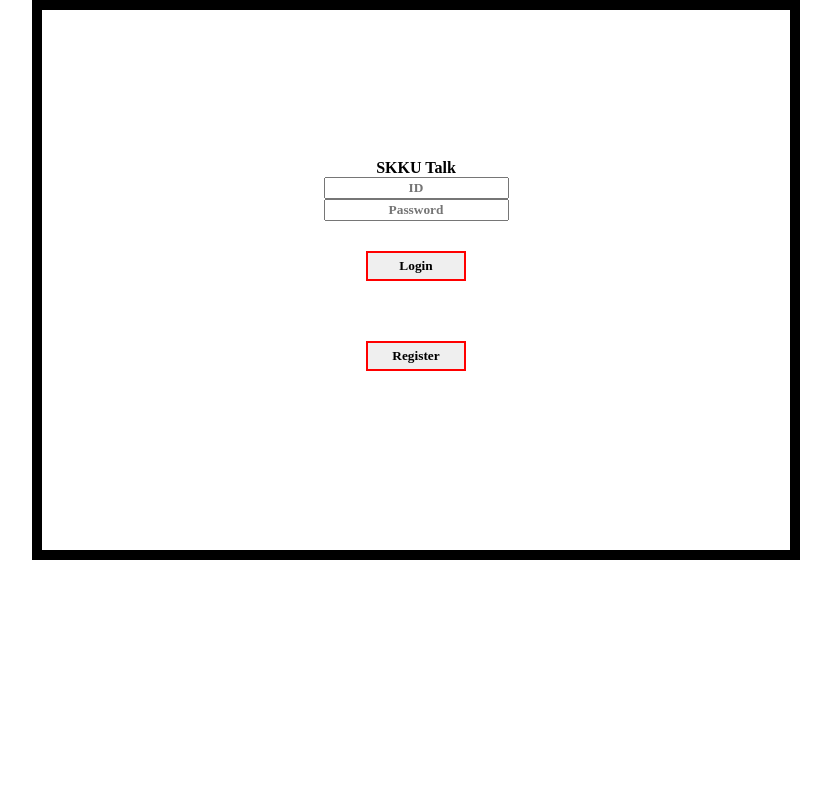
After one commit to jihostudy/WebProgammingLab, a FastAPI app: template templates/login.html in a window 1280 px wide. The commit adds this page. Shown: the whole page, without its empty margins (224-1055 px from the left). Run offline with FastAPI, Linux system fonts and the light colour scheme; the template is opened without the code that fills it, so the values that code supplies are empty; parts of the project's set-up code (start-up, migrations or seed data) failed here and were passed over.

Commit message:
로그인 등록 구현 완료

```diff
--- /dev/null
+++ b/main.py
@@ -0,0 +1,102 @@
+from fastapi import Depends, FastAPI, Response, Request
+from fastapi.responses import FileResponse, RedirectResponse
+from fastapi.staticfiles import StaticFiles
+from fastapi.templating import Jinja2Templates
+
+# 로그인 관련
+from fastapi.security import OAuth2PasswordRequestForm
+from fastapi_login import LoginManager
+from fastapi_login.exceptions import InvalidCredentialsException
+from sqlalchemy.orm import Session
+
+# db관련 import
+from model import Base, User
+from database import SessionLocal, engine
+from crud import db_register_user
+# from schema
+
+app = FastAPI()
+
+# 프론트엔드 파일 정적 파일로 서빙하기
+app.mount("/static", StaticFiles(directory="static"), name="static")
+# template
+templates = Jinja2Templates(directory="templates")
+
+# db가져오기
+Base.metadata.create_all(bind=engine)
+
+class NotAuthenticatedException(Exception):
+    pass
+
+SECRET_KEY = "super-secret-key"
+manager = LoginManager(SECRET_KEY, "/login", use_cookie=True,
+                            custom_exception=NotAuthenticatedException)
+
+def get_db():
+    db = SessionLocal()
+    try:
+        yield db
+    finally:
+        db.close()
+
+# 2.2. 쿠키가 없으면 자동으로 여기가 실행됨
+@app.exception_handler(NotAuthenticatedException)
+def auth_exception_handler(req: Request, exc: NotAuthenticatedException):
+    """
+    Redirect user to the login page if not logged in
+    """
+    print("Entered Here")
+    return templates.TemplateResponse("login.html",{"request":req})
+
+# 2.1. 쿠키가 있으면 db에서 username에 해당하는 객체를 가져온다.
+@manager.user_loader()
+def get_user(username: str, db: Session = None):
+    if not db:
+        with SessionLocal() as db:
+            return db.query(User).filter(User.username == username).first()
+    return db.query(User).filter(User.username == username).first()
+
+# #1. loginManager는 쿠키가 있는지 확인한다.
+@app.get("/")
+def get_root(req: Request, user=Depends(manager)):
+    return templates.TemplateResponse("main.html",{"request":req})
+
+#1. 로그인하기
+@app.post('/login')
+def login(response: Response, data: OAuth2PasswordRequestForm = Depends()):
+    username = data.username
+    password = data.password
+
+    user = get_user(username)
+    if not user:
+        print("Not found user")
+        raise InvalidCredentialsException
+    if user.password != password:
+        print(user.password)
+        print(password)
+        print("Not found password")
+        raise InvalidCredentialsException
+    access_token = manager.create_access_token(
+        data = {'sub': username}
+    )
+    manager.set_cookie(response, access_token)
+    # return {'access_token': access_token}
+    return RedirectResponse(url="/main.html")
+
+#2. 등록하기
+@app.post('/register')
+def register_user(response: Response,
+                  data: OAuth2PasswordRequestForm = Depends(),
+                  db: Session = Depends(get_db)):
+    username = data.username
+    password = data.password
+
+    user = db_register_user(db, username, password)
+    if user:
+        access_token = manager.create_access_token(
+            data = {'sub': username}
+        )
+        manager.set_cookie(response, access_token)
+        return RedirectResponse(url="/main.html")
+    else:
+        return "Failed"
--- /dev/null
+++ b/static/login.css
@@ -0,0 +1,43 @@
+* {
+    box-sizing: border-box;
+    margin: 0;
+    font-family: "맑은 고딕";
+    font-weight: bold;
+}
+html {
+    /* 전체 페이지 중앙 정렬 */
+    display: flex;
+    justify-content: center;
+    width: 100vw;
+    height: 100vh;
+}
+body {
+    width: 60%;
+    height: 70%;
+    border: 10px solid black;
+
+    display: flex;
+    flex-direction: column;
+    justify-content: center;
+    align-items: center;
+}
+
+#buttons {
+    display: flex;
+    flex-direction: column;
+    justify-content: center;
+    align-items: center;
+}
+
+button {
+    border: 2px solid red;
+    width: 100px;
+    height:30px;
+
+    margin: 30px;
+    cursor: pointer;
+}
+
+#id, #password::placeholder {
+    text-align: center;
+}
--- /dev/null
+++ b/static/login.js
@@ -0,0 +1,46 @@
+$(document).ready(function () {
+    let id_input = $("#id");
+    let password_input = $("#password");
+    let login_button = $("#login");
+    let register_button = $("#register");
+
+    // #1. 로그인하기
+    login_button.click(function (event) {
+        let username = id_input.val();
+        let password = password_input.val();
+        if(username && password){
+        let data = { "username": username, "password": password };
+            $.ajax({
+                url: "/login",
+                type: "post",
+                data: data,
+                // contentType: "application/x-www-form-urlencoded",
+                error: function (e) {
+                    alert("로그인 실패");
+                },
+            });
+        }
+    });
+    // #2. 등록하기
+    register_button.click(function (event) {
+        let username = id_input.val();
+        let password = password_input.val();
+
+        // 공백이 아닐때만
+        if(username && password){
+            let data = { "username": username, "password": password };
+            $.ajax({
+                url: "/register",
+                type: "post",
+                data: data,
+                // contentType: "application/x-www-form-urlencoded",
+                error: function (e) {
+                    alert("Register Failed!");
+                },
+            });
+        }
+        else {
+            alert("공백입니다. 다시 입력해주세요");
+        }
+    });
+});
--- /dev/null
+++ b/templates/login.html
@@ -0,0 +1,20 @@
+<!DOCTYPE html>
+<html lang="ko">
+<head>
+    <meta charset="UTF-8">
+    <meta name="viewport" content="width=device-width, initial-scale=1.0">
+    <link rel="stylesheet" href="{{ url_for('static', path='login.css') }}" />
+    <script defer src="{{ url_for('static', path='login.js') }}" type="text/javascript"></script>
+    <script src="https://ajax.googleapis.com/ajax/libs/jquery/3.6.0/jquery.min.js"></script>
+    <title>카카오톡(로그인)</title>
+</head>
+<body>
+    <div>SKKU Talk</div>
+    <div id="buttons">
+        <input id="id" type="text" placeholder="ID"></input>
+        <input id="password" type="text" placeholder="Password"></input>
+        <button id="login">Login</button>
+        <button id="register">Register</button>
+    </div>
+</body>
+</html>
--- a/FrontEnd/login.html
+++ b/templates/main.html
@@ -3,9 +3,9 @@
 <head>
     <meta charset="UTF-8">
     <meta name="viewport" content="width=device-width, initial-scale=1.0">
-    <title>카카오톡(로그인)</title>
+    <title>카카오톡 메인</title>
 </head>
 <body>
-
+    <h1>이곳은 메인화면입니다</h1>
 </body>
 </html>
```
Also changed, not shown: Backend/model.py (deleted, +0 -58 lines), crud.py (added, +10 -0 lines), model.py (added, +58 -0 lines), schema.py (added, +13 -0 lines), Backend/crud.py (deleted), Backend/main.py (deleted), Backend/schema.py (deleted), database.py (renamed from Backend/database.py), sql_app.db (added).
